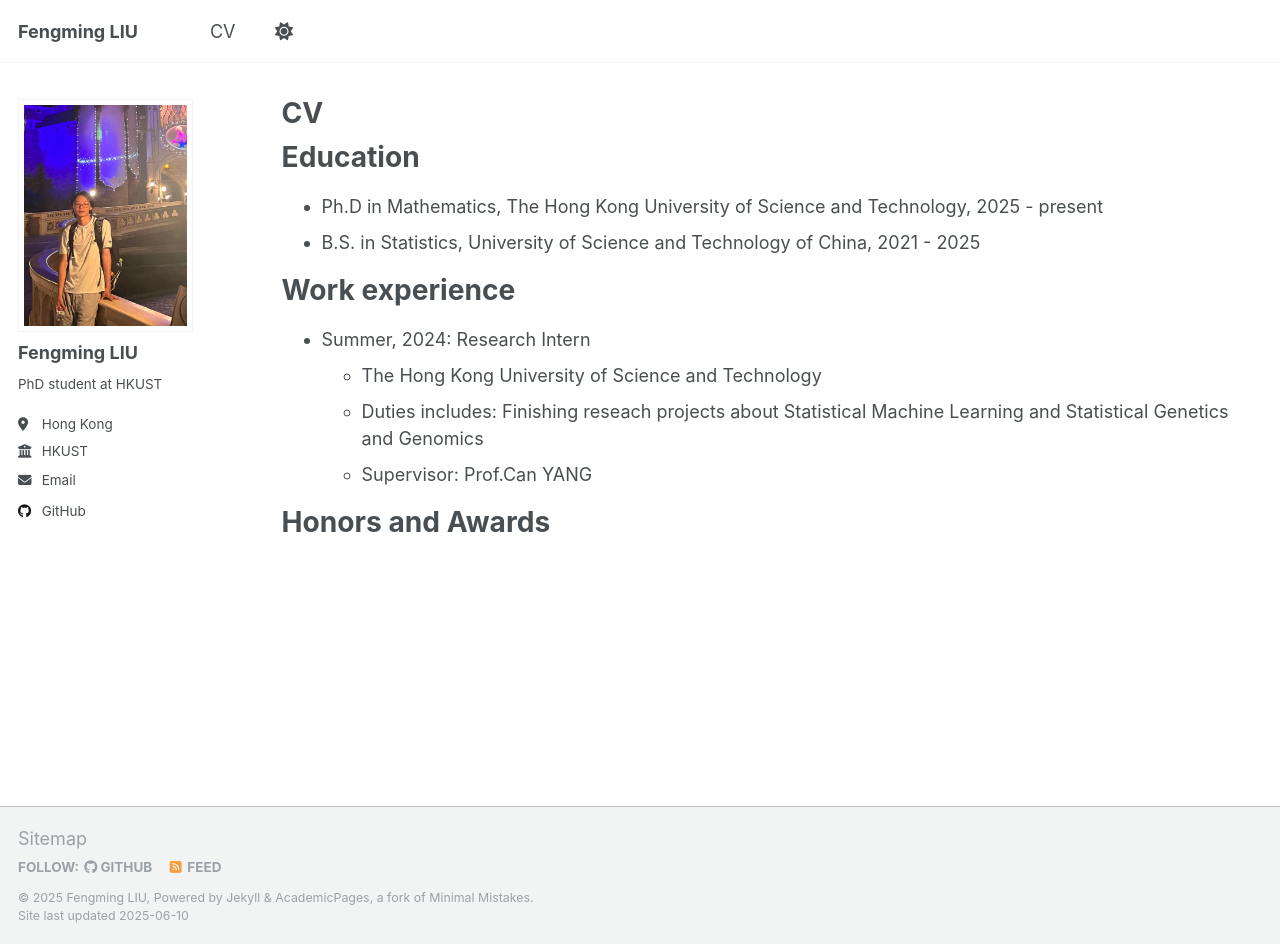
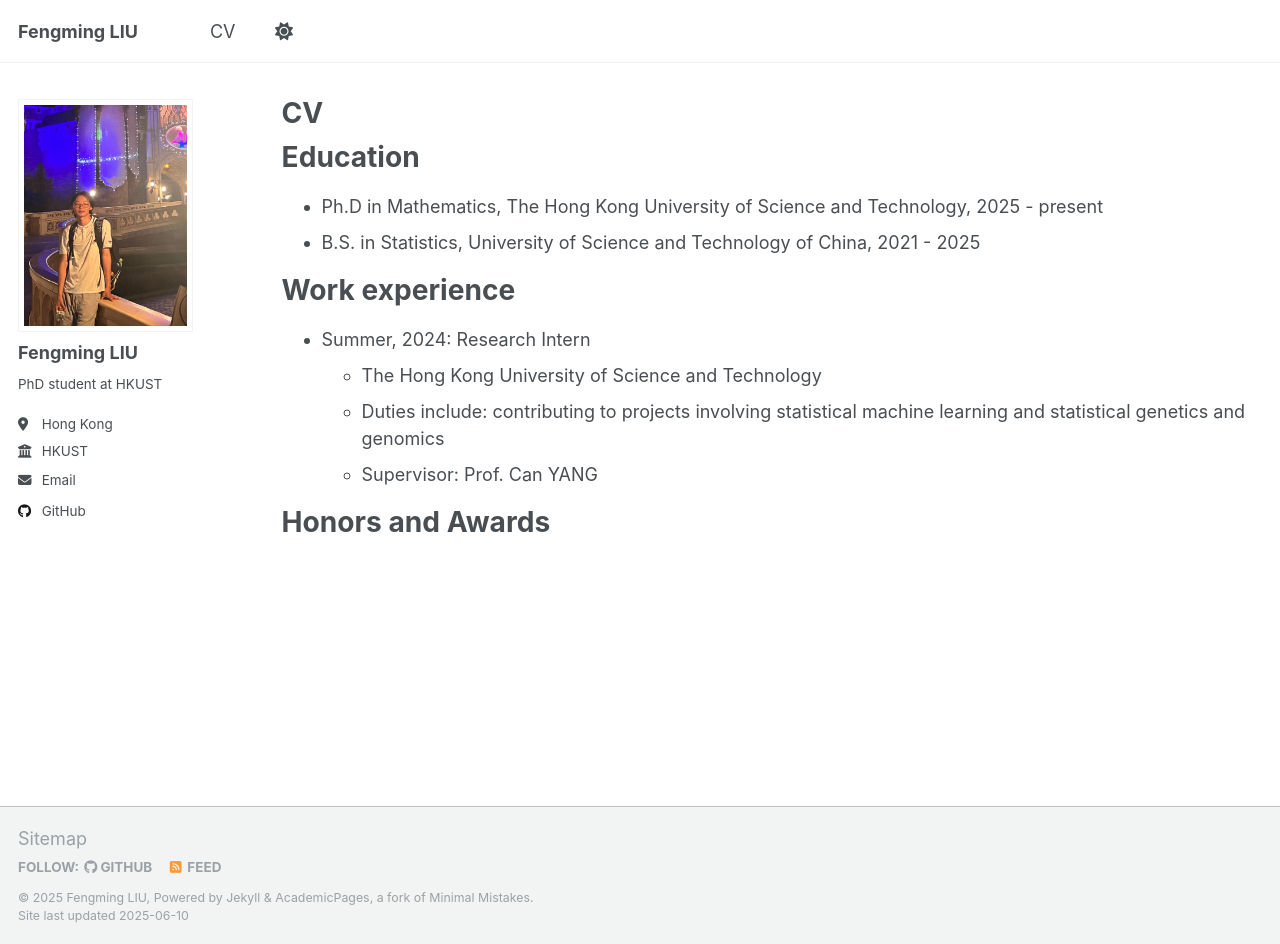
Before and after one commit to FerminLiu/FerminLiu.github.io, a Jekyll site: the page built from _pages/cv.md, in a window 1280 px wide and 944 px high. Built offline with Jekyll 4.4.1, drawn with Linux system fonts in a browser that asks for light colours.

Commit message:
Update cv.md

```diff
--- a/_pages/cv.md
+++ b/_pages/cv.md
@@ -18,8 +18,8 @@ Work experience
 ======
 * Summer, 2024: Research Intern
   * The Hong Kong University of Science and Technology
-  * Duties includes: Finishing reseach projects about Statistical Machine Learning and Statistical Genetics and Genomics
-  * Supervisor: Prof.Can YANG
+  * Duties include: contributing to projects involving statistical machine learning and statistical genetics and genomics
+  * Supervisor: Prof. Can YANG
 
 
 
```
